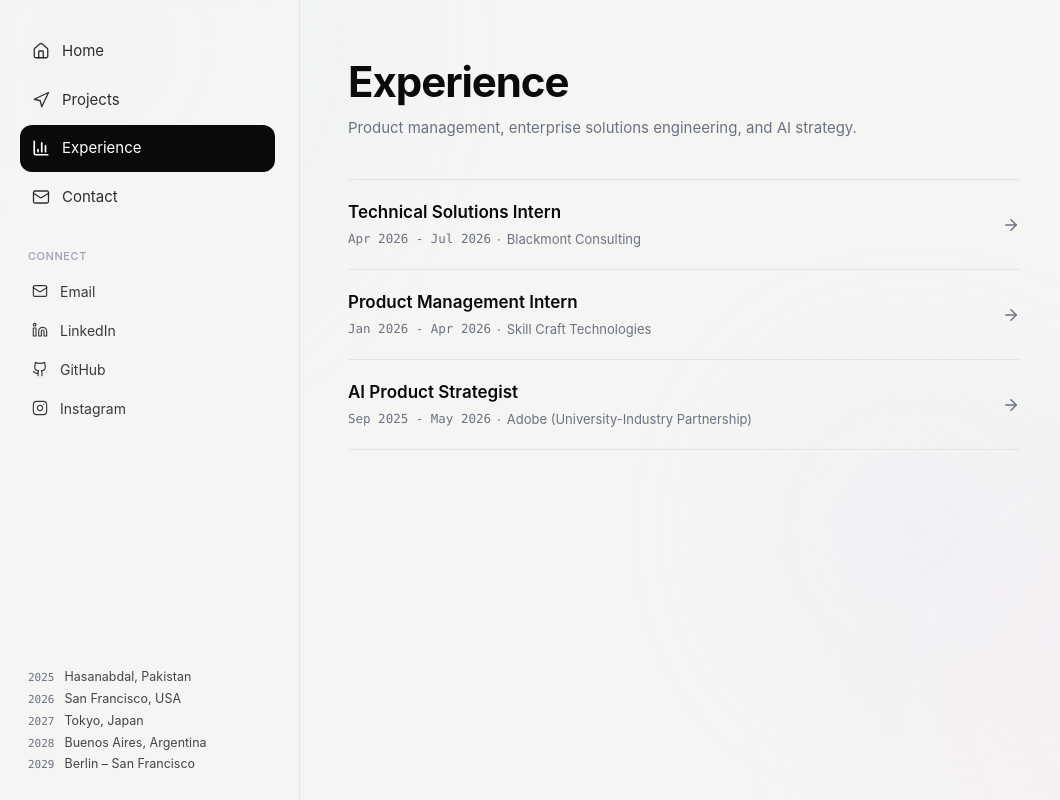
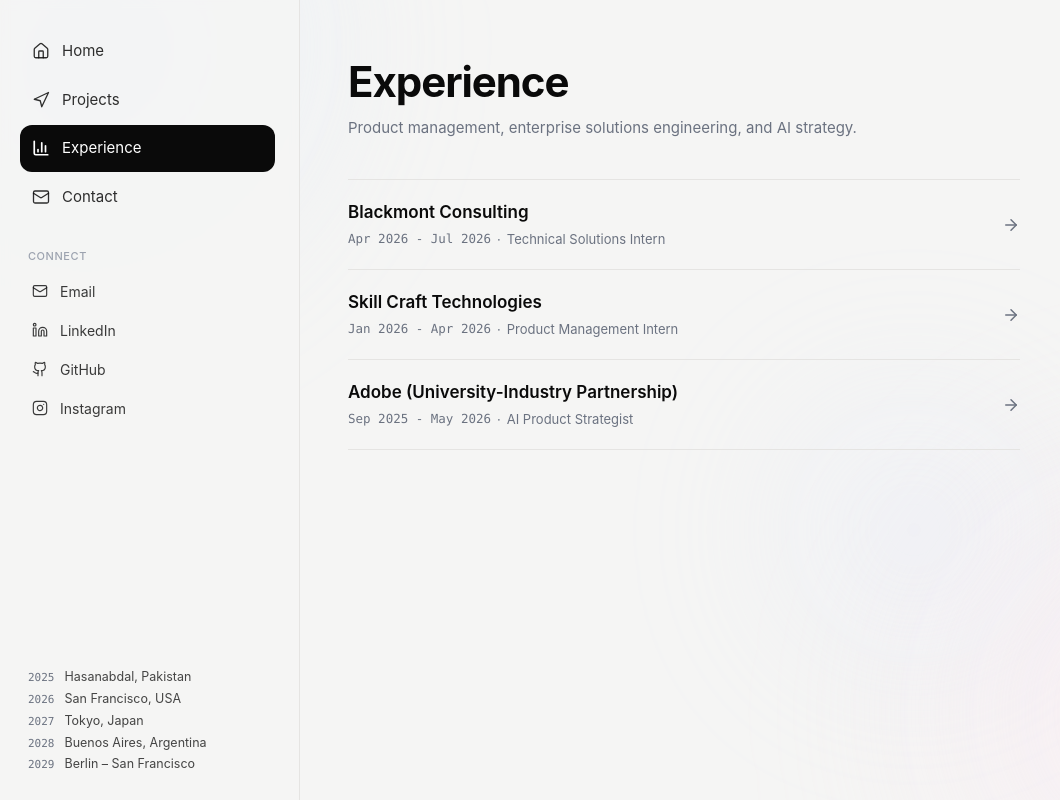
Before and after one commit to shehryaur/shehryarhassan-portfolio, a Next.js app: page /experience in a window 1280 px wide. Shown: the whole page, without its empty margins (0-1060 px from the left). Built offline with nearby package versions, Linux system fonts and the light colour scheme.

Commit message:
fix(experience): align row header to display company name and role consistently

```diff
--- a/components/ExperienceTimeline.tsx
+++ b/components/ExperienceTimeline.tsx
@@ -42,7 +42,7 @@ export default function ExperienceTimeline() {
   return (
     <ul className="divide-y divide-line border-y border-line">
       {experience.map((e, i) => {
-        const slug = e.company.toLowerCase().replace(/[^a-z0-9]+/g, "-");
+        const slug = e.slug || e.company.toLowerCase().replace(/[^a-z0-9]+/g, "-");
         const expanded = open.has(slug);
 
         return (
@@ -59,13 +59,13 @@ export default function ExperienceTimeline() {
             >
               <div className="min-w-0">
                 <span className="block text-[17px] font-semibold text-ink transition-transform duration-300 group-hover:translate-x-1">
-                  {e.role}
+                  {e.company}
                 </span>
                 <span className="mt-1 flex flex-wrap items-center gap-x-1.5 text-[13px] text-mute">
                   <span className="font-mono text-[12.5px] text-mute">
                     {e.period}
                   </span>{" "}
-                  · <span>{e.company}</span>
+                  · <span>{e.role}</span>
                 </span>
               </div>
               <ArrowRight
```
